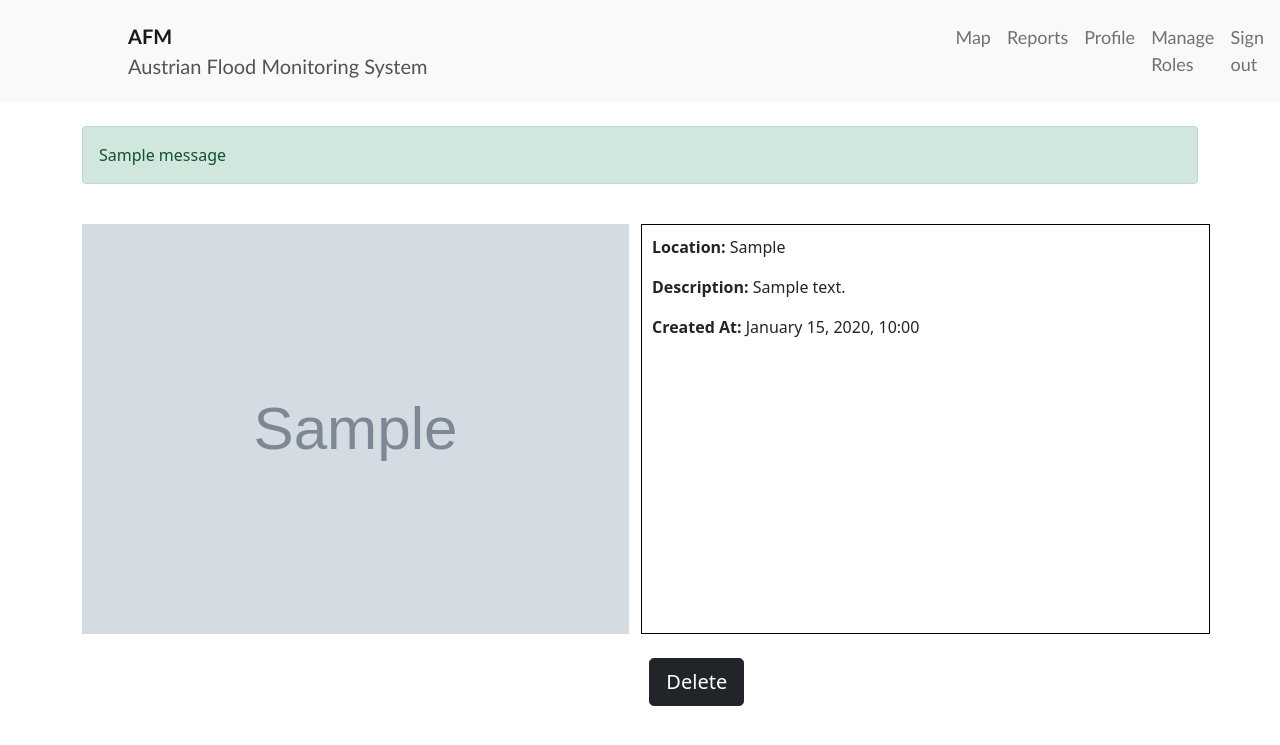
After one commit to purgatoriumlautus/AFM, a Flask app: page /view_reports/1 in a window 1280 px wide. The commit adds this page. Shown: the top 745 px of the page. Run offline with Flask 3, Linux system fonts and the light colour scheme; a user stored in the database is signed in; tables that the repository leaves empty hold one stand-in row (values such as "Sample post"); grey boxes marked "Sample" are stand-in pictures; one stand-in notice (Sample message) is shown.

Commit message:
Report approval and deletion, report_details page added for managers

```diff
--- a/src/models.py
+++ b/src/models.py
@@ -72,11 +72,11 @@ class Report(db.Model):
     photo_file = db.Column(db.String(100), nullable=True)
     creator_id = db.Column(db.Integer, db.ForeignKey('users.uid'), nullable=False)
     created_at = db.Column(db.DateTime, nullable=False, default=datetime.utcnow)
-
+    approver_id = db.Column(db.Integer, db.ForeignKey('managers.id'), nullable=True)
 
     # One-to-One Relationship with User (ensures only one report per user)
     creator = db.relationship('User', back_populates='report')
-
+    approver = db.relationship('Manager', backref='approved_reports')
     def __init__(self, location, description, photo_file=None, creator_id=None, task_id=None):
         self.location = location
         self.description = description
--- a/src/routes/reports.py
+++ b/src/routes/reports.py
@@ -1,7 +1,7 @@
 from flask import Blueprint, render_template, request, redirect, url_for,current_app,flash
 from flask_login import login_user, logout_user,current_user,login_required
 from werkzeug.security import check_password_hash
-from src.models import User,Report
+from src.models import User,Report, Manager
 from src.db import db
 from src.extensions import bcrypt
 from werkzeug.utils import secure_filename
@@ -35,33 +35,36 @@ def create_report():
     db.session.commit()
     return redirect(url_for('main.mainpage'))
 
-
-@report.route('/view-reports', methods=['GET', 'POST'])
+@report.route('/view_reports', methods=['GET'])
 @login_required
 def view_reports():
-    if request.method == 'POST':
-        report_id = request.form.get('report_id')  # Получаем ID отчета из формы
-
-        # Находим отчет по ID
-        report_to_delete = Report.query.get(report_id)
-
-        if not report_to_delete:
-            flash('Report not found.', 'error')
-            return redirect(url_for('report.view_reports'))
+    # Check if the user is a manager (optional, if only managers can view reports)
+    reports = Report.query.all()  # Optionally filter based on approval status
+    return render_template('reports.html', reports=reports)
 
 
-        if report_to_delete.creator_id != current_user.uid:
-            flash('You are not authorized to delete this report.', 'error')
-            return redirect(url_for('report.view_reports'))
+@report.route('/view_reports/<int:report_id>', methods=['GET', 'POST'])
+@login_required
+def manage_report(report_id):
+    report = Report.query.get_or_404(report_id)
 
-        # Удаляем отчет
-        db.session.delete(report_to_delete)
-        db.session.commit()
+    # Check if the user is a manager
+    manager = Manager.query.filter_by(user_id=current_user.uid).first()
 
-        flash('Report deleted successfully.', 'success')
+    if request.method == 'POST':
+        if not manager:
+            flash('Access denied. Only managers can manage reports.', 'error')
+            return redirect(url_for('main.mainpage'))
+
+        action = request.form.get('action')
+        if action == 'approve':
+            report.approver_id = manager.id
+            db.session.commit()
+            flash('Report approved successfully.', 'success')
+        elif action == 'delete':
+            db.session.delete(report)
+            db.session.commit()
+            flash('Report deleted successfully.', 'success')
         return redirect(url_for('report.view_reports'))
 
-    else:
-        # GET запрос — отображаем все отчеты
-        reports = Report.query.all()
-        return render_template('reports.html', reports=reports)
+    return render_template('report_details.html', report=report, manager=manager)
--- a/src/templates/mainpage.html
+++ b/src/templates/mainpage.html
@@ -43,13 +43,15 @@
 
     var reports = [];
     {% for report in reports %}
-        var reportdet = {
+        {% if report.approver_id %}
+            var reportdet = {
             id: "{{ report.id }}",
             location: "{{ report.location }}",
             description: "{{ report.description }}",
             photo_file: "{{ report.photo_file if report.photo_file else '' }}"
         };
         reports.push(reportdet);
+        {% endif %}
     {% endfor %}
 
 </script>
--- a/src/templates/navbar.html
+++ b/src/templates/navbar.html
@@ -17,6 +17,11 @@
         {% if current_user.is_authenticated and not current_user.agent and not  current_user.manager and not current_user.is_owner%}
         <li class="nav-item active">
           <a class="nav-link r" href="{{ url_for('report.create_report') }}">Report</a>
+        </li>
+        {% endif %}
+    {% if current_user.is_authenticated and current_user.manager %}
+        <li class="nav-item active">
+          <a class="nav-link vr" href="{{ url_for('report.view_reports') }}">Reports</a>
         </li>
         {% endif %}
          {% if current_user.is_authenticated%}
--- /dev/null
+++ b/src/templates/report_details.html
@@ -0,0 +1,83 @@
+<!DOCTYPE html>
+<html lang="en">
+<head>
+    <meta charset="UTF-8">
+    <meta name="viewport" content="width=device-width, initial-scale=1.0">
+    <title>Report Details</title>
+    <link href="https://cdn.jsdelivr.net/npm/bootstrap@5.0.2/dist/css/bootstrap.min.css" rel="stylesheet" integrity="sha384-EVSTQN3/azprG1Anm3QDgpJLIm9Nao0Yz1ztcQTwFspd3yD65VohhpuuCOmLASjC" crossorigin="anonymous">
+
+</head>
+<body>
+    {% include "navbar.html" %}
+    <div class="container mt-4">
+    {% with messages = get_flashed_messages(with_categories=true) %}
+        {% if messages %}
+            <div class="alert alert-{{ messages[0][0] }} mt-3">
+                {{ messages[0][1] }}
+            </div>
+        {% endif %}
+    {% endwith %}
+</div>
+    <div class="container">
+    <br>
+  <div class="row">
+    <div class="col">
+     {% if report.photo_file %}
+                    <img src="{{ url_for('static', filename= report.photo_file) }}" alt="Report Image" style="width: 100%">
+                {% else %}
+                    <img src="https://via.placeholder.com/400x400" alt="No Image" class="post-image">
+                {% endif %}
+    </div>
+    <div class="col" style="border: black solid 1px; padding: 10px">
+         <p><strong>Location:</strong> {{ report.location }}</p>
+      <p><strong>Description:</strong> {{ report.description }}</p>
+        <p><strong>Created At:</strong> {{ report.created_at.strftime('%B %d, %Y, %H:%M') }}</p>
+    </div>
+  </div>
+    <br>
+     <div class="row">
+    <div class="col">
+
+    </div>
+         <div class="col">
+
+    </div>
+         <div class="col">
+
+    </div>
+         <div class="col">
+
+    </div>
+          <div class="col">
+    {% if not report.approver_id %}
+    <form method="POST" class="me-3">
+        <button type="submit" name="action" value="approve" class="btn btn-dark btn-lg">Approve</button>
+    </form>
+              {% endif %}
+ </div>
+         <div class="col">
+    <form method="POST">
+        <button type="submit" name="action" value="delete" class="btn btn-dark btn-lg">Delete</button>
+    </form>
+         </div>
+         <div class="col">
+
+    </div>
+         <div class="col">
+
+    </div>
+         <div class="col">
+
+    </div>
+         <div class="col">
+
+    </div>
+     </div>
+    </div>
+
+
+
+</body>
+<script src="https://cdn.jsdelivr.net/npm/bootstrap@5.0.2/dist/js/bootstrap.bundle.min.js" integrity="sha384-MrcW6ZMFYlzcLA8Nl+NtUVF0sA7MsXsP1UyJoMp4YLEuNSfAP+JcXn/tWtIaxVXM" crossorigin="anonymous"></script>
+
+</html>
```
Also changed, not shown: src/templates/reports.html (+57 -18 lines).
